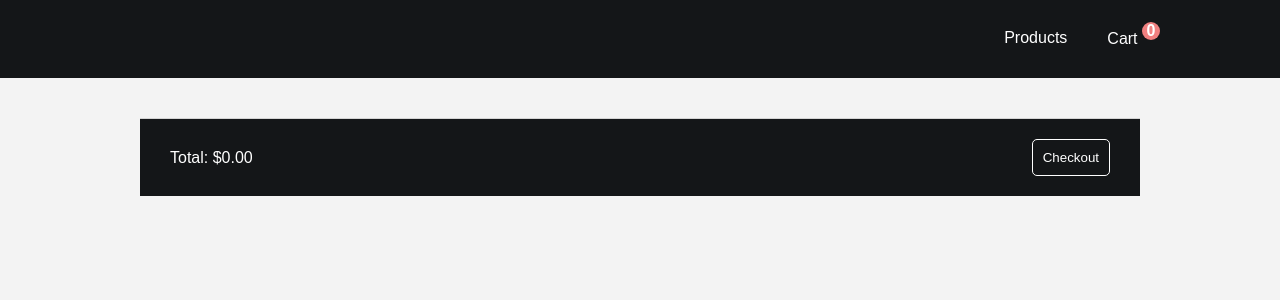
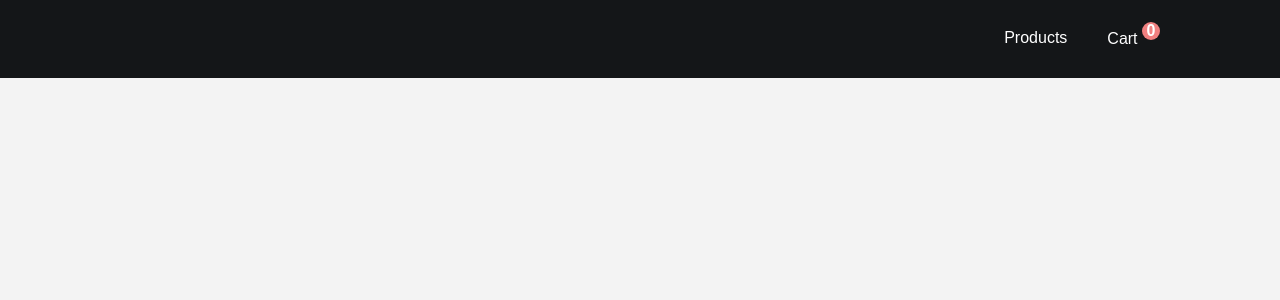
Before and after one commit to bloominstituteoftechnology/react-shopping-cart, a React (Create React App) app in the folder react-shopping-cart/: page /cart in a window 1280 px wide. Shown: the top 300 px of the page. Built offline with nearby package versions, Linux system fonts and the light colour scheme.

Commit message:
wont show products in the cart from Contextapi though its logged onto the console in arrays and I am logging the contextapi object as its added to the cart

```diff
--- a/react-shopping-cart/src/components/ShoppingCart.js
+++ b/react-shopping-cart/src/components/ShoppingCart.js
@@ -16,23 +16,23 @@ const ShoppingCart = props =>{
 	return (
 		<cartContext.Consumer>
 			{(cart) =>{
-				return(
+
 					<div className="shopping-cart">
-			{props.cart.map(item => {
+			{cart.map(item => {
 
-
-					<Item key={item.id}  {...item} />
+				{console.log(cart)}
+				<Item key={item.id} {...item} />
 
 
 
-			})}
+		})}
 
 		<div className="shopping-cart__checkout">
 				<p>Total: ${getCartTotal()}</p>
 				<button>Checkout</button>
 			</div>
 		</div>
-				);
+
 			}
 
 			}
```
